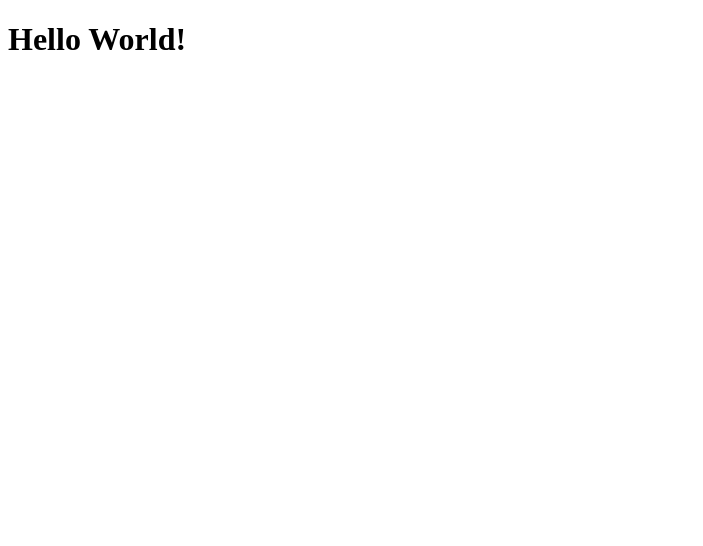
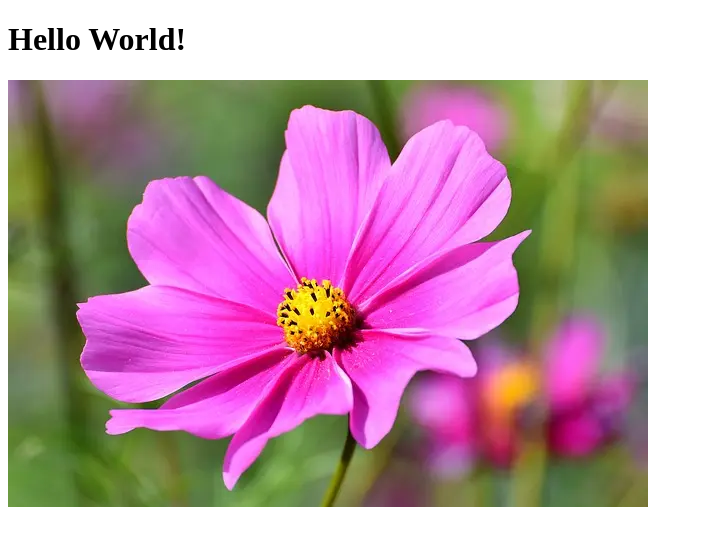
Before and after one commit to soniagaber/htmlcss-hello, a plain HTML site: page index.html in a window 1280 px wide. Shown: the whole page, without its empty margins (0-703 px from the left). Drawn offline with Linux system fonts and the light colour scheme.

Commit message:
aggiunta immagine

```diff
--- a/index.html
+++ b/index.html
@@ -8,5 +8,6 @@
 </head>
 <body>
     <h1>Hello World!</h1>
+    <img src="img/Cosmea-rosa.webp" alt="">
 </body>
 </html>
```
Also changed, not shown: img/Cosmea-rosa.webp (added).
